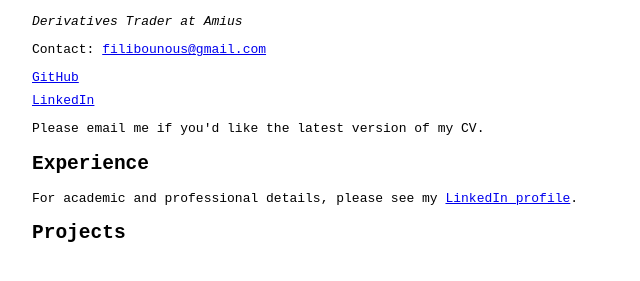
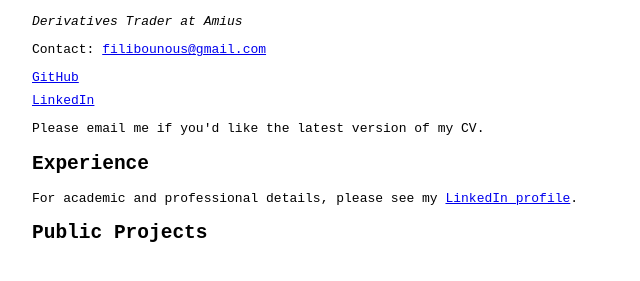
Before and after one commit to filippobounous/filippobounous.github.io, a plain HTML site: page index.html in a window 1280 px wide. Shown: the part 65-346 px from the top of the page, without its empty margins (0-640 px from the left). Drawn offline with Linux system fonts and the light colour scheme; no server answers.

Commit message:
fix(public)

```diff
--- a/index.html
+++ b/index.html
@@ -27,7 +27,7 @@
   <h2>Experience</h2>
   <p>For academic and professional details, please see my <a href="https://www.linkedin.com/in/filippobounous">LinkedIn profile</a>.</p>
 
-  <h2>Projects</h2>
+  <h2>Public Projects</h2>
   <ul class="projects" id="projects-list">
   </ul>
 
```
Also changed, not shown: 1 other file.
